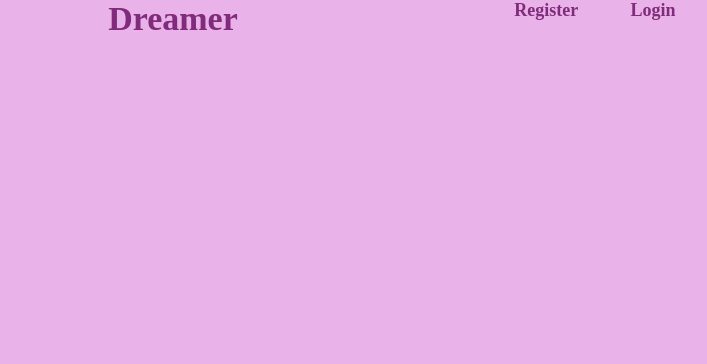
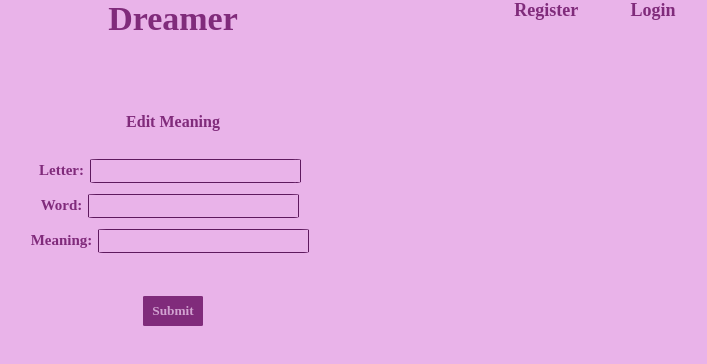
Before and after one commit to MaryHooker/Passion-Project-2020, a React (Create React App) app in the folder dreamer/dreamer/: page /meanings/edit/1 in a window 1280 px wide. Shown: the top 364 px of the page, without its empty margins (467-1174 px from the left). Built offline with nearby package versions, Linux system fonts and the light colour scheme; no server answers.

Commit message:
Viewing one meaning in react

```diff
--- /dev/null
+++ b/dreamer/dreamer/src/components/Admin/Meanings/EditMeaning.jsx
@@ -0,0 +1,94 @@
+import React,{Component} from 'react';
+
+class EditMeaning extends Component {
+    constructor(props) {
+        super(props);
+        this.state = {
+            letter:"",
+            word:"",
+            meaning:"",
+         }
+    }
+
+    //life cycle to run function when component mounts
+    componentDidMount(){
+        this.loadMeaning();
+    }
+
+    // handle changes to fields
+    handleChanges = (event) => {
+        this.setState({ [event.target.id]: event.target.value });
+    }
+
+    //Function to view specific meaning to know what is being edited
+    loadMeaning = async () => {
+        let response = await fetch(`/api/meanings/one/${this.props.match.params.id}`, {
+            method: 'GET',
+        })
+        let json = await response.json();
+        //sanity
+        console.log(json)
+        //place received json in state
+        this.setState(
+            {
+             letter:json.letter,
+             word:json.word,
+             meaning:json.meaning
+            }
+        )
+        //sanity
+        console.log(`Viewing Meaning ${JSON.stringify(this.state)}`)
+    }
+
+    handleSubmission = async(event) => {
+        event.preventDefault();
+            //define data to be passed through the body
+            let updatedMeaning = {
+                letter:this.state.letter,
+                word:this.state.word,
+                meaning:this.state.meaning
+            }
+            //use fetch to import update method from server
+            let response = await fetch(`/api/meanings/${this.props.match.params.id}`,{
+                method:'PUT',
+                headers:{
+                    'Accept':'application/json',
+                    "Content-type":"application/json",
+                    // "Authorization": this.props.token
+                },
+                body:JSON.stringify(updatedMeaning)
+            })
+            let json = await response.json();
+
+            //sanity
+            console.log(` Edit Meaning ${JSON.stringify(json)}`)
+    }
+
+    render() {
+        return (
+            <div>
+                <h4>Edit Meaning</h4>
+                <form>
+                <div className="form-group">
+                        <label htmlFor="letter"><span>Letter:</span></label>
+                        <input type="text" name='letter' id='letter' onChange={this.handleChanges} value={this.state.letter} />
+                    </div>
+
+                    <div className="form-group">
+                        <label htmlFor="word"><span>Word:</span></label>
+                        <input type="text" name='word' id='word' onChange={this.handleChanges} value={this.state.word} />
+                    </div>
+
+                    <div className="form-group">
+                        <label htmlFor="meaning"><span>Meaning:</span></label>
+                        <input type="text" name='meaning' id='meaning' onChange={this.handleChanges} value={this.state.meaning} />
+                    </div>
+
+                    <button onClick={this.handleSubmission}>Submit</button>
+                </form>
+            </div>
+         );
+    }
+}
+
+export default EditMeaning;
--- a/dreamer/dreamer/src/components/Admin/Meanings/ViewAllMeanings.jsx
+++ b/dreamer/dreamer/src/components/Admin/Meanings/ViewAllMeanings.jsx
@@ -27,7 +27,7 @@ class ViewAllMeanings extends Component {
             meanings : json
         })
         //sanity
-        console.log(`Admin : Meanings ${JSON.stringify(json)}`)
+        console.table(`Admin : Meanings ${JSON.stringify(json)}`)
     }
 
     render() {
@@ -42,8 +42,10 @@ class ViewAllMeanings extends Component {
                     this.state.meanings.map((meaning) => {
                         return(
                             <div key={meaning._id} className='dreamersDisplay'>
+                                <Link to={`/meanings/view/one/${meaning._id}`} className='linkLink'>
                                 <p className='listedData'>{meaning.word}</p>
                                 <p className='listedData'>{meaning.meaning}</p>
+                                </Link>
                             </div>
                         )
                     })
--- /dev/null
+++ b/dreamer/dreamer/src/components/Admin/Meanings/ViewOneMeaning.jsx
@@ -0,0 +1,63 @@
+import React,{Component} from 'react';
+import {Link} from 'react-router-dom';
+
+class ViewOneMeaning extends Component {
+    constructor(props) {
+        super(props);
+        this.state = {
+            meaning:{
+
+            },
+         }
+    }
+
+    //When component mounts, run inner function
+    componentDidMount(){
+        this.meaningData();
+    }
+
+    //Function to run fetch method in order to view specific dreamer to update or delete
+    meaningData = async() => {
+        let response = await fetch(`/api/meanings/one/${this.props.match.params.id}`,{
+            method:"GET"
+        })
+        let json = await response.json();
+        console.log(json)
+        //place specific dreamer in state
+        this.setState(
+            {
+                meaning:json
+            }
+        )
+        console.log(this.state.meaning._id)
+    }
+
+    //Function to delete a dreamer from the database
+    deleteMeaning = async() => {
+        let response = await fetch(`/api/meanings/${this.state.meaning.id}`,{
+            method:"DELETE",
+        })
+        let json = await response.json();
+        //sanity
+        console.log(`Deleting Meaning ${JSON.stringify(json)}`);
+    }
+
+    render() {
+        return (
+            <div>
+                <h4>Meaning</h4>
+                <br/>
+                <br/>
+                <div className='dreamerDisplay'>
+                <p className='listedData'>{this.state.meaning.letter}</p>
+                <p className='listedData'>{this.state.meaning.word}</p>
+                <p className='listedData'>{this.state.meaning.meaning}</p>
+                </div>
+                <Link to={`/meanings/edit/${this.state.meaning._id}`}><button>Edit</button></Link>
+                <button onClick={this.deleteMeaning}>Delete</button>
+            </div>
+         );
+    }
+}
+
+export default ViewOneMeaning;
--- a/dreamer/dreamer/src/components/AppContainer.jsx
+++ b/dreamer/dreamer/src/components/AppContainer.jsx
@@ -17,6 +17,7 @@ import DreamersDreams from './Admin/Dreams/DreamersDreams';
 //Meanings
 import ViewAllMeanings from './Admin/Meanings/ViewAllMeanings';
 import CreateMeaning from './Admin/Meanings/CreateMeaning';
+import ViewOneMeaning from './Admin/Meanings/ViewOneMeaning';
 ////////// Customer imports /////////
 //Home
 import CustomerHome from './Customer/Home/CustomerHome';
@@ -25,6 +26,7 @@ import ViewOneDreamer from './Admin/Users/Dreamers/ViewOneDreamer';
 //Dreams
 import MyDreams from './Customer/Dreams/MyDreams';
 import ViewOneDream from './Customer/Dreams/ViewOneDream';
+import EditMeaning from './Admin/Meanings/EditMeaning';
 
 class AppContainer extends Component {
   constructor(props) {
@@ -172,6 +174,8 @@ class AppContainer extends Component {
                   { /* Admin */ }
                   <Route path='/view/meanings' exact component={() => <ViewAllMeanings/>}/>
                   <Route path='/create/meaning' exact component={() => <CreateMeaning/> }/>
+                  <Route path='/meanings/view/one/:id' exact component={(props) => <ViewOneMeaning {...props} /> }/>
+                  <Route path='/meanings/edit/:id' exact component={(props) => <EditMeaning {...props}/> }/>
 
                 </Router>
             </div>
```
